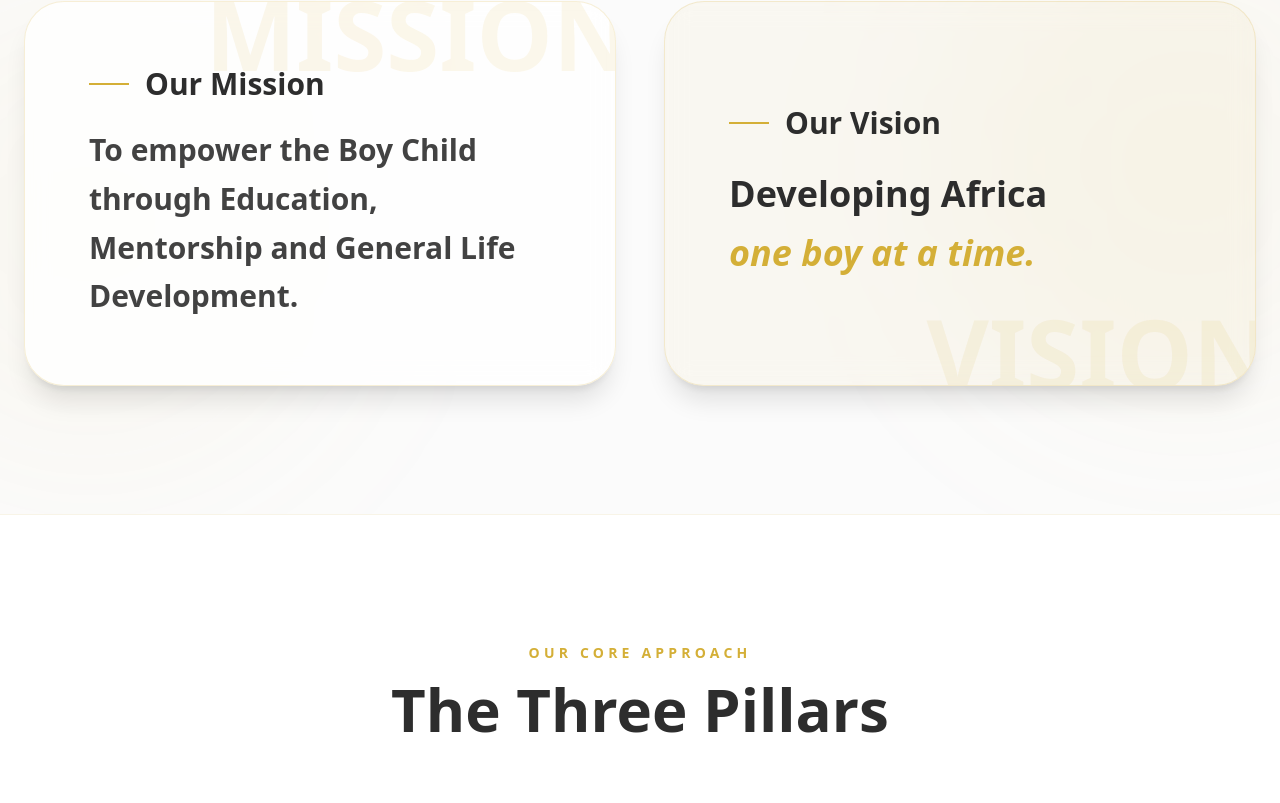
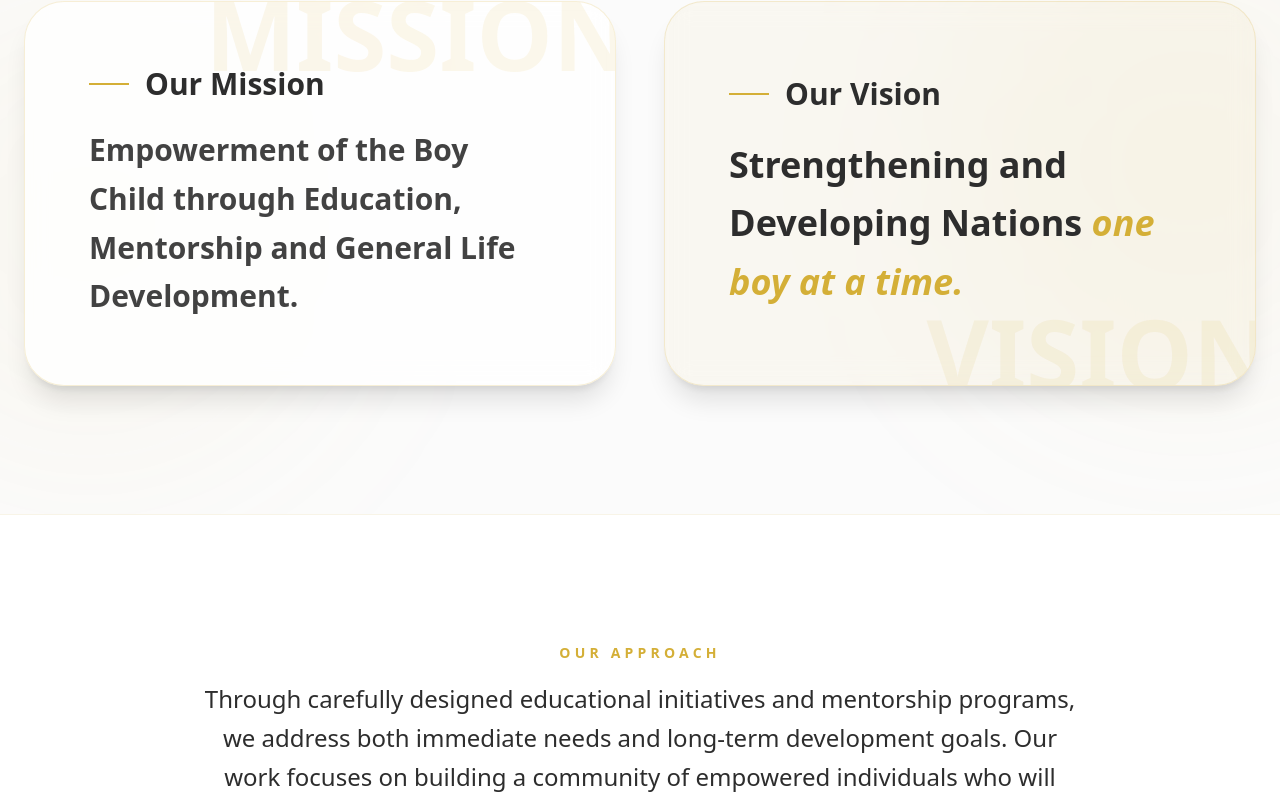
Before and after one commit to foundationmerlik/webapp, a Next.js app: page /about in a window 1280 px wide. Shown: the part 1617-2420 px from the top of the page. Built offline with nearby package versions, Linux system fonts and the light colour scheme; a web font is replaced by a local one.

Commit message:
Update About page with official Mission, Vision, Approach and Partnerships statements

```diff
--- a/src/app/about/page.tsx
+++ b/src/app/about/page.tsx
@@ -105,7 +105,7 @@ export default function About() {
                                 Our Mission
                             </h3>
                             <p className="text-xl md:text-3xl font-serif leading-relaxed font-semibold text-foreground/90 relative z-10">
-                                To empower the Boy Child through Education, Mentorship and General Life Development.
+                                Empowerment of the Boy Child through Education, Mentorship and General Life Development.
                             </p>
                         </div>
 
@@ -117,7 +117,7 @@ export default function About() {
                                 Our Vision
                             </h3>
                             <p className="text-2xl md:text-4xl font-serif font-bold leading-relaxed text-foreground relative z-10">
-                                Developing Africa <br /><span className="text-brand-gold italic">one boy at a time.</span>
+                                Strengthening and Developing Nations <span className="text-brand-gold italic">one boy at a time.</span>
                             </p>
                         </div>
                     </div>
@@ -126,9 +126,11 @@ export default function About() {
 
             {/* Core Values Grid */}
             < section className="py-32 px-6 max-w-7xl mx-auto" >
-                <div className="text-center mb-20">
-                    <h2 className="text-brand-gold text-sm font-bold uppercase tracking-[0.3em] mb-4">Our Core Approach</h2>
-                    <p className="text-4xl md:text-6xl font-black font-serif text-foreground">The Three Pillars</p>
+                <div className="text-center mb-20 max-w-4xl mx-auto">
+                    <h2 className="text-brand-gold text-sm font-bold uppercase tracking-[0.3em] mb-4">Our Approach</h2>
+                    <p className="text-xl md:text-2xl font-serif font-medium text-foreground leading-relaxed">
+                        Through carefully designed educational initiatives and mentorship programs, we address both immediate needs and long-term development goals. Our work focuses on building a community of empowered individuals who will shape the future with knowledge, integrity, and leadership.
+                    </p>
                 </div>
 
                 <div className="grid grid-cols-1 md:grid-cols-3 gap-8">
@@ -288,9 +290,11 @@ export default function About() {
                     </div>
 
                     <div className="mt-24">
-                        <div className="text-center mb-16">
-                            <h4 className="font-serif font-bold text-3xl mb-4 text-brand-gold">Our Strategic Partners</h4>
-                            <p className="text-foreground/70 max-w-2xl mx-auto">Collaborating with organizations across Kenya to maximize our impact on the ground.</p>
+                        <div className="text-center mb-16 max-w-4xl mx-auto">
+                            <h4 className="font-serif font-bold text-3xl mb-4 text-brand-gold">Strategic Partnerships</h4>
+                            <p className="text-foreground/70 text-lg leading-relaxed">
+                                Merlik Foundation actively collaborates with Community Based Organizations, Civil Society Organizations, government institutions, regional bodies, and donors. These partnerships amplify our impact and ensure sustainable program delivery.
+                            </p>
                         </div>
 
                         <div className="grid grid-cols-2 md:grid-cols-3 lg:grid-cols-4 gap-8 items-center">
```
